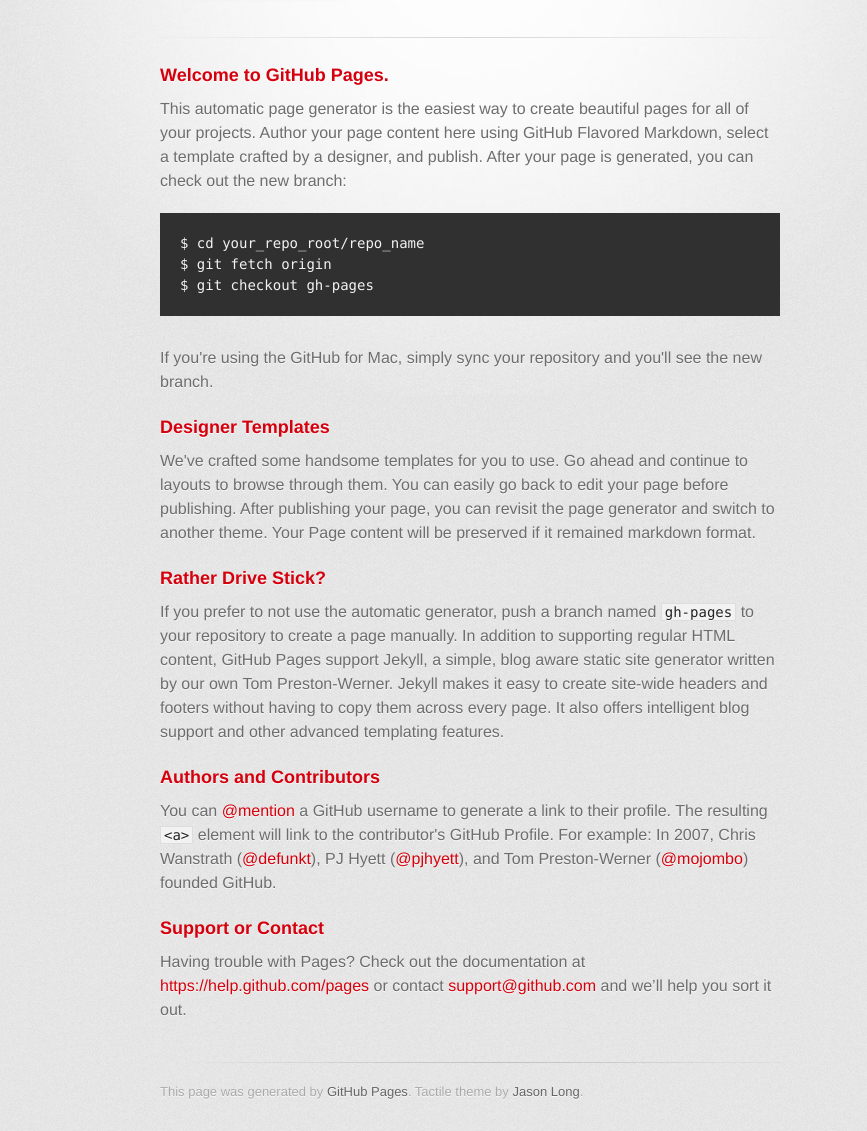
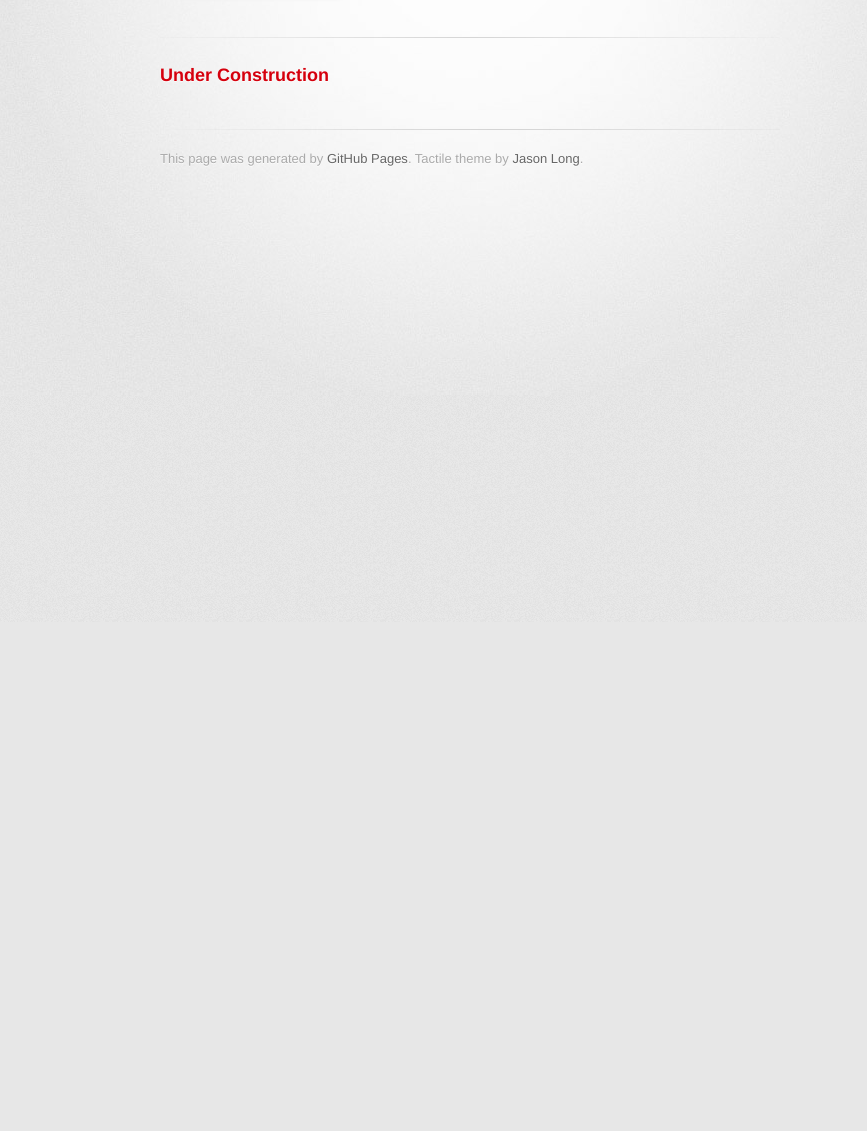
Before and after one commit to durox/durox.github.io, a plain HTML site: page index.html in a window 1280 px wide. Shown: the part 178-1309 px from the top of the page, without its empty margins (170-1037 px from the left). After the commit the page ends 800 px from the top, so only its background shows below. Drawn offline with Linux system fonts and the light colour scheme; a web font is replaced by a local one.

Commit message:
Replace master branch with page content via GitHub

```diff
--- a/index.html
+++ b/index.html
@@ -10,7 +10,7 @@
     <!--[if lt IE 9]>
     <script src="//html5shiv.googlecode.com/svn/trunk/html5.js"></script>
     <![endif]-->
-    <title>Durox.GitHub.io by durox</title>
+    <title>Peter Friedrich - About by durox</title>
   </head>
 
   <body>
@@ -18,7 +18,7 @@
       <div class="inner">
 
         <header>
-          <h1>Durox.GitHub.io</h1>
+          <h1>Peter Friedrich - About</h1>
           <h2></h2>
         </header>
 
@@ -30,36 +30,7 @@
 
         <section id="main_content">
           <h3>
-<a id="welcome-to-github-pages" class="anchor" href="#welcome-to-github-pages" aria-hidden="true"><span class="octicon octicon-link"></span></a>Welcome to GitHub Pages.</h3>
-
-<p>This automatic page generator is the easiest way to create beautiful pages for all of your projects. Author your page content here using GitHub Flavored Markdown, select a template crafted by a designer, and publish. After your page is generated, you can check out the new branch:</p>
-
-<pre><code>$ cd your_repo_root/repo_name
-$ git fetch origin
-$ git checkout gh-pages
-</code></pre>
-
-<p>If you're using the GitHub for Mac, simply sync your repository and you'll see the new branch.</p>
-
-<h3>
-<a id="designer-templates" class="anchor" href="#designer-templates" aria-hidden="true"><span class="octicon octicon-link"></span></a>Designer Templates</h3>
-
-<p>We've crafted some handsome templates for you to use. Go ahead and continue to layouts to browse through them. You can easily go back to edit your page before publishing. After publishing your page, you can revisit the page generator and switch to another theme. Your Page content will be preserved if it remained markdown format.</p>
-
-<h3>
-<a id="rather-drive-stick" class="anchor" href="#rather-drive-stick" aria-hidden="true"><span class="octicon octicon-link"></span></a>Rather Drive Stick?</h3>
-
-<p>If you prefer to not use the automatic generator, push a branch named <code>gh-pages</code> to your repository to create a page manually. In addition to supporting regular HTML content, GitHub Pages support Jekyll, a simple, blog aware static site generator written by our own Tom Preston-Werner. Jekyll makes it easy to create site-wide headers and footers without having to copy them across every page. It also offers intelligent blog support and other advanced templating features.</p>
-
-<h3>
-<a id="authors-and-contributors" class="anchor" href="#authors-and-contributors" aria-hidden="true"><span class="octicon octicon-link"></span></a>Authors and Contributors</h3>
-
-<p>You can <a href="https://github.com/blog/821" class="user-mention">@mention</a> a GitHub username to generate a link to their profile. The resulting <code>&lt;a&gt;</code> element will link to the contributor's GitHub Profile. For example: In 2007, Chris Wanstrath (<a href="https://github.com/defunkt" class="user-mention">@defunkt</a>), PJ Hyett (<a href="https://github.com/pjhyett" class="user-mention">@pjhyett</a>), and Tom Preston-Werner (<a href="https://github.com/mojombo" class="user-mention">@mojombo</a>) founded GitHub.</p>
-
-<h3>
-<a id="support-or-contact" class="anchor" href="#support-or-contact" aria-hidden="true"><span class="octicon octicon-link"></span></a>Support or Contact</h3>
-
-<p>Having trouble with Pages? Check out the documentation at <a href="https://help.github.com/pages">https://help.github.com/pages</a> or contact <a href="mailto:support@github.com">support@github.com</a> and we’ll help you sort it out.</p>
+<a id="under-construction" class="anchor" href="#under-construction" aria-hidden="true"><span class="octicon octicon-link"></span></a>Under Construction</h3>
         </section>
 
         <footer>
```
Also changed, not shown: params.json (+1 -1 lines).
